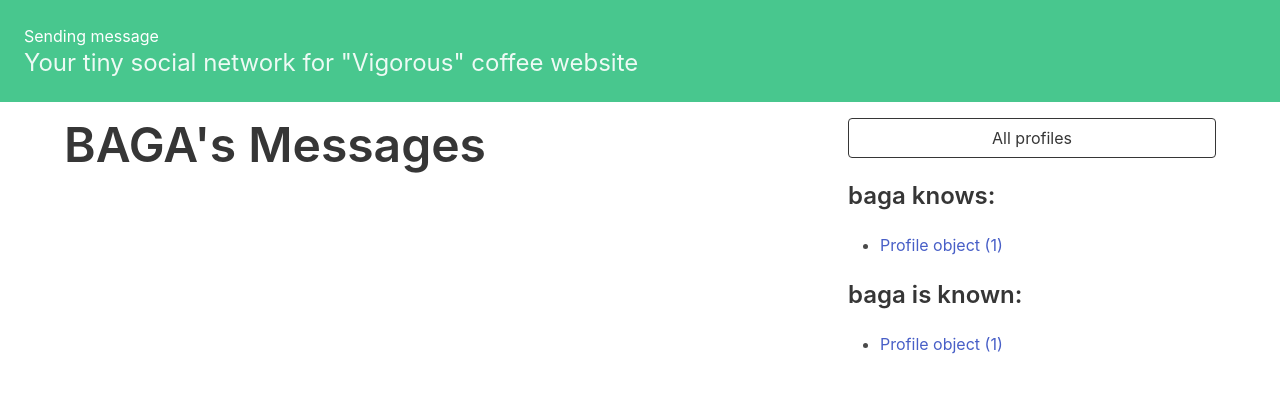
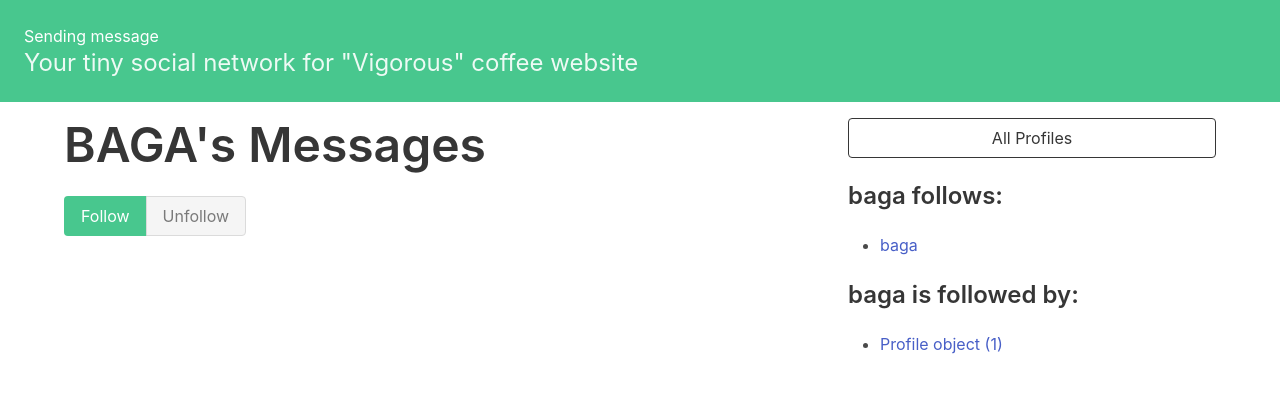
Before and after one commit to sdu-be-22/Vigorous, a Django app: template coffeeshop/sending/templates/sending/profile.html in a window 1280 px wide. Shown: the top 393 px of the page. Run offline with Django 4.2, Linux system fonts and the light colour scheme; the template is opened without the code that fills it: values that come from a table or form of the project are taken from there, others are empty; data comes from the database, SQL or seed files in the repository.

Commit message:
Update profile.html

```diff
--- a/coffeeshop/sending/templates/sending/profile.html
+++ b/coffeeshop/sending/templates/sending/profile.html
@@ -8,29 +8,66 @@
     <h1 class="title is-1">
         {{profile.user.username|upper}}'s Messages
     </h1>
+
+    <form method="post">
+        {% csrf_token %}
+        <div class="buttons has-addons">
+        {% if profile in user.profile.follows.all %}
+            <button class="button is-success is-static">
+                Follow
+            </button>
+            <button class="button is-danger"
+                    name="follow"
+                    value="unfollow">
+                Unfollow
+            </button>
+        {% else %}
+            <button class="button is-success"
+                    name="follow"
+                    value="follow">
+                Follow
+            </button>
+            <button class="button is-danger is-static">
+                Unfollow
+            </button>
+        {% endif %}
         </div>
+    </form>
+    </div>
+
+    <div class="content">
+        {% for message in profile.user.messages.all %}
+            <div class="box">
+                {{ message.body }}
+                <span class="is-small has-text-grey-light">
+                    ({{ message.created_at }})
+                </span>
+            </div>
+        {% endfor %}
+    </div>
+
 </div>
 
 <div class="column is-one-third">
 
     <div class="block">
-      <a href="http://127.0.0.1:8000/profile_list/">
+        <a href="{% url 'sending:profile_list' %}">
             <button class="button is-dark is-outlined is-fullwidth">
-          All profiles
+                All Profiles
             </button>
         </a>
     </div>
 
     <div class="block">
         <h3 class="title is-4">
-        {{profile.user.username}} knows:
+            {{profile.user.username}} follows:
         </h3>
         <div class="content">
             <ul>
             {% for following in profile.follows.all %}
                 <li>
-              <a href="#">
-                {{ following }}
+                    <a href="{% url 'sending:profile' following.id %} ">
+                        {{ profile.user.username }}
                     </a>
                 </li>
             {% endfor %}
@@ -40,13 +77,13 @@
 
     <div class="block">
         <h3 class="title is-4">
-          {{profile.user.username}} is known:
+            {{profile.user.username}} is followed by:
         </h3>
         <div class="content">
             <ul>
             {% for follower in profile.followed_by.all %}
                 <li>
-            <a href="#">
+                    <a href="{% url 'sending:profile' follower.id %} ">
                         {{ follower }}
                     </a>
                 </li>
@@ -54,19 +91,7 @@
             </ul>
         </div>
     </div>
+
 </div>
 
-<div class="content">
-  {% for message in profile.user.messages.all %}
-    <div class="box">
-      {{ message.body }}
-        <span class="is-small has-text-grey-light">
-          ({{ message.created_at }} by {{ message.user.username}})
-         </span>
-    </div>
-   {% endfor %}
-</div>
-
-
-
 {% endblock content %}
```
Lines whose indentation alone changed are shown as unchanged.
